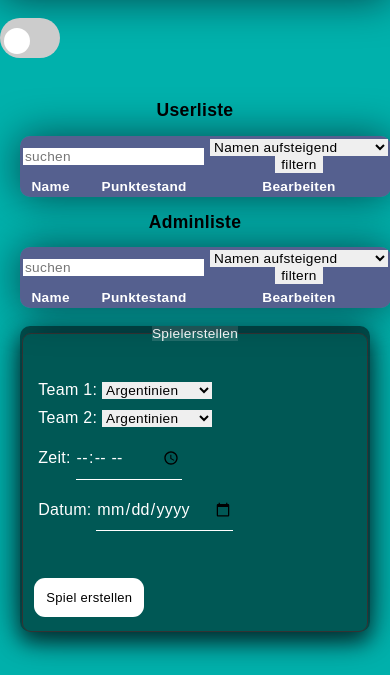
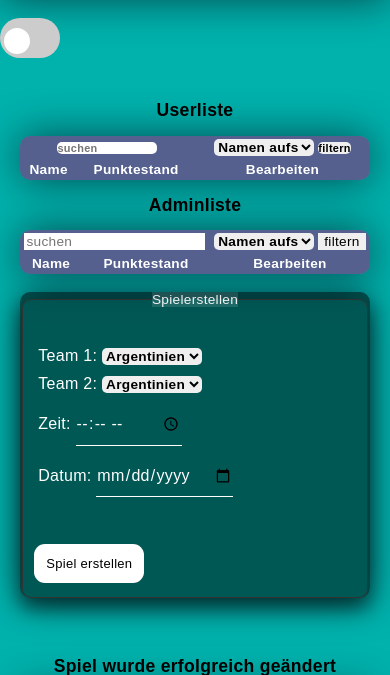
Before and after one commit to TadNodir/TTS_Project, a PHP site: page /tts/Adminpanel/Adminpanel.php in a window 390 px wide. Shown: the part 120-795 px from the top of the page. Run offline with PHP 8.4, Linux system fonts and the light colour scheme; the visitor is signed in with stand-in values (Sample User, id 1); data that the repository does not hold is empty.

Commit message:
Adminpanel responsive and homepage small changes

```diff
--- a/Adminpanel/Adminpanel.css
+++ b/Adminpanel/Adminpanel.css
@@ -98,6 +98,15 @@ tbody button {
     font-weight: 600;
     border-radius: 5px;
     cursor: pointer;
+}
+
+select, table .filterSearch input {
+    border-radius: 5px;
+    font-weight: bold;
+}
+
+.filterSearch {
+    width: 50%;
 }
 
 button:hover {
@@ -313,6 +322,13 @@ input:checked + .slider:before {
         margin: 3px;
     }
 
+    table .filterSearch input, select {
+        font-size: 2.8vw;
+        max-width: 100px;
+        margin: 0;
+        padding: 0;
+    }
+
     /*.rest img {*/
     /*    display: none;*/
     /*}*/
--- a/Adminpanel/Adminpanel.php
+++ b/Adminpanel/Adminpanel.php
@@ -193,11 +193,11 @@ function create_adminlist($post, $link){
             echo "<table id = 'user'>";
             echo "<thead><tr>";
             echo "<form method = 'post' id = 'userlist'>";
-            echo "<th colspan = '2'>
+            echo "<th class='filterSearch' colspan = '2'>
                         <label for = 'search' ></label>
                         <input type = 'text' id = 'search' name = 'search' value = '' placeholder = 'suchen'></th>";
             $test = isset($_POST['filter2']) ? $_POST['filter2'] : "n";
-            echo "<th><label for = 'filter'></label>
+            echo "<th class='filterSearch'><label for = 'filter'></label>
                       <input type = 'hidden' id = 'filter2' name = 'filter2' value = '$test'>
                         <select id = 'filter' name = 'filter' form = 'userlist'>
                         <option value = 'aufsteigend'> Namen aufsteigend </option>
```
Also changed, not shown: Hauptseite/Hauptseite.php (+15 -11 lines), Hauptseite/Homepage.css (+23 -1 lines).
